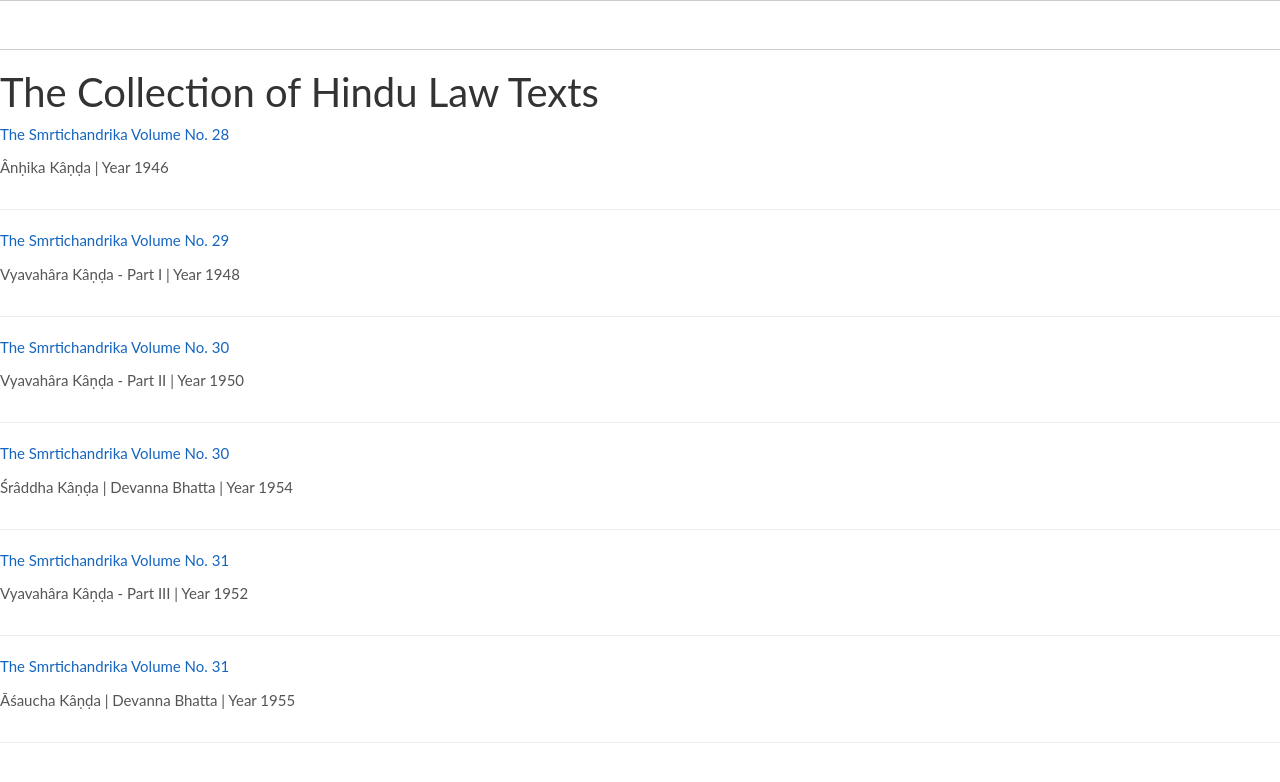
After one commit to Shruthisdst/grm-mvc, a PHP site: the page made by application/views/flat/2-ಸಂಗ್ರಹ/Hindu_law_texts.php in a window 1280 px wide. The commit adds this page. Shown: the top 782 px of the page. Run offline with PHP 8.4, Linux system fonts and the light colour scheme; the template is opened without the code that fills it, so the values that code supplies are empty; some libraries are stand-ins or nearby versions.

Commit message:
No. 4 - The collection of hindu law texts added to collection

```diff
--- a/application/config/config.php
+++ b/application/config/config.php
@@ -3,6 +3,8 @@
 define('BASE_URL', 'http://192.168.1.24/grm-mvc/');
 define('PUBLIC_URL', BASE_URL . 'public/');
 define('VOL_URL', PUBLIC_URL . 'Volumes/');
+define('GRM_URL', VOL_URL . '001/');
+define('CHT_URL', VOL_URL . '002/');
 define('SRC_URL', BASE_URL . 'src/master/');
 define('JSON_PRECAST_URL', BASE_URL . 'json-precast/');
 define('FLAT_URL', BASE_URL . 'application/views/flat/');
@@ -12,6 +14,8 @@ define('AUDIO_URL', BASE_URL . 'src/Audio/');
 define('PHY_BASE_URL', '/var/www/grm-mvc/');
 define('PHY_PUBLIC_URL', PHY_BASE_URL . 'public/');
 define('PHY_VOL_URL', PHY_PUBLIC_URL . 'Volumes/');
+define('PHY_GRM_URL', PHY_VOL_URL . '001/');
+define('PHY_CHT_URL', PHY_VOL_URL . '002/');
 define('PHY_SRC_URL', PHY_BASE_URL . 'src/master/');
 define('PHY_JSON_PRECAST_URL', PHY_BASE_URL . 'json-precast/');
 define('PHY_FLAT_URL', PHY_BASE_URL . 'application/views/flat/');
--- /dev/null
+++ b/application/views/flat/2-ಸಂಗ್ರಹ/Hindu_law_texts.php
@@ -0,0 +1,29 @@
+<h1>The Collection of Hindu Law Texts</h1>
+<div class="container-fluid">
+    <div class="row columnar-list">
+		<div class="gap-below"><a href="<?=CHT_URL?>0117/index.djvu" target="_blank">The Smrtichandrika Volume No. 28</a></div>
+		<ul class="list-unstyled list-inline">
+			<li>Ânḥika Kâṇḍa | Year 1946</li>
+		</ul><hr />
+		<div class="gap-below"><a href="<?=CHT_URL?>0118/index.djvu" target="_blank">The Smrtichandrika Volume No. 29</a></div>
+		<ul class="list-unstyled list-inline">
+			<li>Vyavahâra Kâṇḍa - Part I | Year 1948</li>
+		</ul><hr />
+		<div class="gap-below"><a href="<?=CHT_URL?>0120/index.djvu" target="_blank">The Smrtichandrika Volume No. 30</a></div>
+		<ul class="list-unstyled list-inline">
+			<li>Vyavahâra Kâṇḍa - Part II | Year 1950</li>
+		</ul><hr />
+		<div class="gap-below"><a href="<?=CHT_URL?>0119/index.djvu" target="_blank">The Smrtichandrika Volume No. 30</a></div>
+		<ul class="list-unstyled list-inline">
+			<li>Śrâddha Kâṇḍa | Devanna Bhatta | Year 1954</li>
+		</ul><hr />
+		<div class="gap-below"><a href="<?=CHT_URL?>0122/index.djvu" target="_blank">The Smrtichandrika Volume No. 31</a></div>
+		<ul class="list-unstyled list-inline">
+			<li>Vyavahâra Kâṇḍa - Part III | Year 1952</li>
+		</ul><hr />
+		<div class="gap-below"><a href="<?=CHT_URL?>0121/index.djvu" target="_blank">The Smrtichandrika Volume No. 31</a></div>
+		<ul class="list-unstyled list-inline">
+			<li>Āśaucha Kâṇḍa | Devanna Bhatta | Year 1955</li>
+		</ul><hr />
+    </div>
+</div>
--- a/application/views/flat/2-ಸಂಗ್ರಹ/other.php
+++ b/application/views/flat/2-ಸಂಗ್ರಹ/other.php
@@ -26,9 +26,9 @@
 			<li class="gap-below"><a href="<?=BASE_URL?>listing/purana/ಶ್ರೀಮದಧ್ಯಾತ್ಮರಾಮಾಯಣಂ">ಶ್ರೀಮದಧ್ಯಾತ್ಮರಾಮಾಯಣಂ (3 ಸಂಪುಟಗಳು)</a></li>
 			<li class="gap-below"><a href="<?=BASE_URL?>listing/purana/ಶಿವತತ್ತ್ವಸುಧಾನಿಧಿಃ">ಶಿವತತ್ತ್ವಸುಧಾನಿಧಿಃ (3 ಸಂಪುಟಗಳು)</a></li>
 			<li class="gap-below"><a href="<?=BASE_URL?>listing/purana/ಶ್ರೀ ಲಲಿತೋಪಾಖ್ಯಾನಂ">ಶ್ರೀ ಲಲಿತೋಪಾಖ್ಯಾನಂ (2 ಸಂಪುಟಗಳು)</a></li>
-			<li class="gap-below"><a href="<?=VOL_URL?>285/index.djvu">ವರಿವಸ್ಯಾ ರಹಸ್ಯಂ</a></li>
-			<li class="gap-below"><a href="<?=VOL_URL?>324/index.djvu">ವನದುರ್ಗೋಪನಿಷತ್‍</a></li>
-			<li class="gap-below"><a href="<?=VOL_URL?>325/index.djvu">ಶಾಕ್ತೋಪನಿಷದಃ</a></li>
+			<li class="gap-below"><a href="<?=GRM_URL?>285/index.djvu">ವರಿವಸ್ಯಾ ರಹಸ್ಯಂ</a></li>
+			<li class="gap-below"><a href="<?=GRM_URL?>324/index.djvu">ವನದುರ್ಗೋಪನಿಷತ್‍</a></li>
+			<li class="gap-below"><a href="<?=GRM_URL?>325/index.djvu">ಶಾಕ್ತೋಪನಿಷದಃ</a></li>
 		</ol>
     </div>
 </div>
--- a/application/views/flat/2-ಸಂಗ್ರಹ/rigveda.php
+++ b/application/views/flat/2-ಸಂಗ್ರಹ/rigveda.php
@@ -42,7 +42,7 @@
 			<li class="gap-below"><a href="<?=BASE_URL?>listing/treeview/320">ಋಗ್ವೇದಸಂಹಿತಾ ಭಾಗ–೩೩–ಐತರೇಯಬ್ರಾಹ್ಮಣಂ(ಮೂರನೆಯ ಭಾಗ) ಮತ್ತು ಐತರೇಯಾರಣ್ಯಕಂ(ಐತರೇಯೋಪನಿಷ್ಸಹಿತ)</a></li>
 			<li class="gap-below"><a href="<?=BASE_URL?>listing/treeview/321">ಋಗ್ವೇದಸಂಹಿತಾ ಭಾಗ–೩೪–ನಿರುಕ್ತ ಪೂರ್ವಷಟ್ಕಂ</a></li>
 			<li class="gap-below"><a href="<?=BASE_URL?>listing/treeview/322">ಋಗ್ವೇದಸಂಹಿತಾ ಭಾಗ–೩೫–ನಿರುಕ್ತ ಉತ್ತರಷಟ್ಕಂ</a></li>
-			<li class="gap-below"><a href="<?=VOL_URL?>323/index.djvu">ಋಗ್ವೇದಸಂಹಿತಾ ಭಾಗ–೩೬</a></li>
+			<li class="gap-below"><a href="<?=GRM_URL?>323/index.djvu">ಋಗ್ವೇದಸಂಹಿತಾ ಭಾಗ–೩೬</a></li>
 		</ol>
     </div>
 </div>
--- a/application/views/listing/listToc.php
+++ b/application/views/listing/listToc.php
@@ -1,4 +1,4 @@
-<h1>ಶ್ರೀ ಜಯಚಾಮರಾಜೇಂದ್ರ ಗ್ರಂಥರತ್ನಮಾಲಾ ಆಕರಗಳು</h1>
+<h1>ಶ್ರೀ ಜಯಚಾಮರಾಜೇಂದ್ರ ಗ್ರಂಥರತ್ನಮಾಲಾ ಸಂಗ್ರಹ</h1>
 <div class="container-fluid">
     <div class="list-unstyled list-inline attr-list">
         <a id="puranagalu" href="<?=BASE_URL?>ಸಂಗ್ರಹ/puranagalu">ಪುರಾಣಗಳು</a>
--- a/application/views/listing/puranaList.php
+++ b/application/views/listing/puranaList.php
@@ -1,4 +1,4 @@
-<h1>ಶ್ರೀ ಜಯಚಾಮರಾಜೇಂದ್ರ ಗ್ರಂಥರತ್ನಮಾಲಾ ಆಕರಗಳು</h1>
+<h1>ಶ್ರೀ ಜಯಚಾಮರಾಜೇಂದ್ರ ಗ್ರಂಥರತ್ನಮಾಲಾ ಸಂಗ್ರಹ</h1>
 <div class="container-fluid">
     <div class="list-unstyled list-inline attr-list">
         <a id="puranagalu" href="<?=BASE_URL?>ಸಂಗ್ರಹ/puranagalu">ಪುರಾಣಗಳು</a>
--- a/application/views/viewHelper.php
+++ b/application/views/viewHelper.php
@@ -10,7 +10,7 @@ class viewHelper extends View {
     public function displayTitle($bcode, $title, $page)
     {
 		$title = preg_replace('/—/',"",$title);
-		$djvuLink = VOL_URL . $bcode . '/index.djvu?djvuopts&amp;page='.$page.'.djvu&amp;zoom=page';
+		$djvuLink = GRM_URL . $bcode . '/index.djvu?djvuopts&amp;page='.$page.'.djvu&amp;zoom=page';
 		$titlePath = '<a href="'.$djvuLink.'" target="_blank">'.$title.'</a>';
 		return $titlePath;
 	}
--- a/public/css/flat.css
+++ b/public/css/flat.css
@@ -648,6 +648,7 @@
   min-width: 120px;
   background-color: #777;
   text-align: center;
+  line-height: 30px;
 }
 h2.lead-head.red{
   background-color: #BF360C;
@@ -662,7 +663,7 @@ h2.lead-head.blue{
 .structure-1 li{
   font-size: 17px;
   text-align: center;
-  line-height: 30px;
+  line-height: 32px;
 }
 .structure-1 li a{
   font-size: 17px;
```
Also changed, not shown: application/views/flat/2-ಸಂಗ್ರಹ/index.php (+12 -10 lines).
